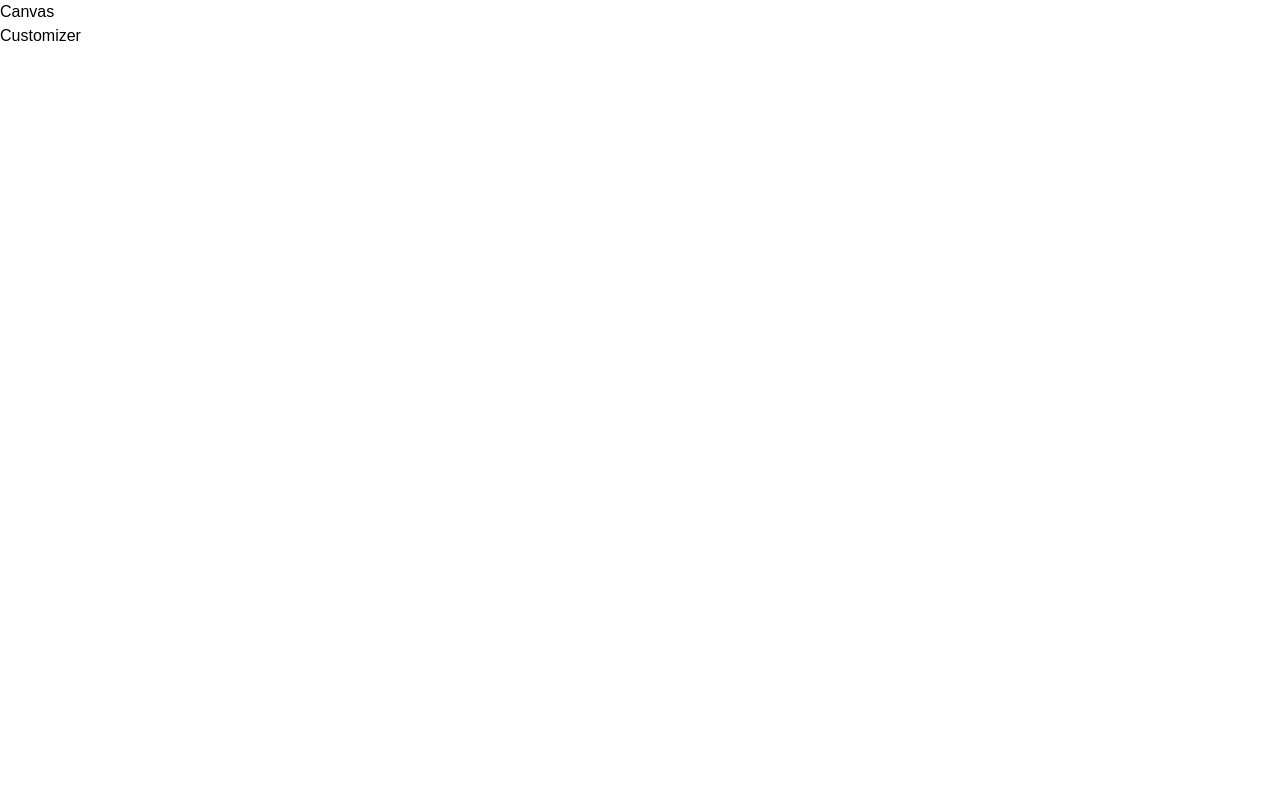
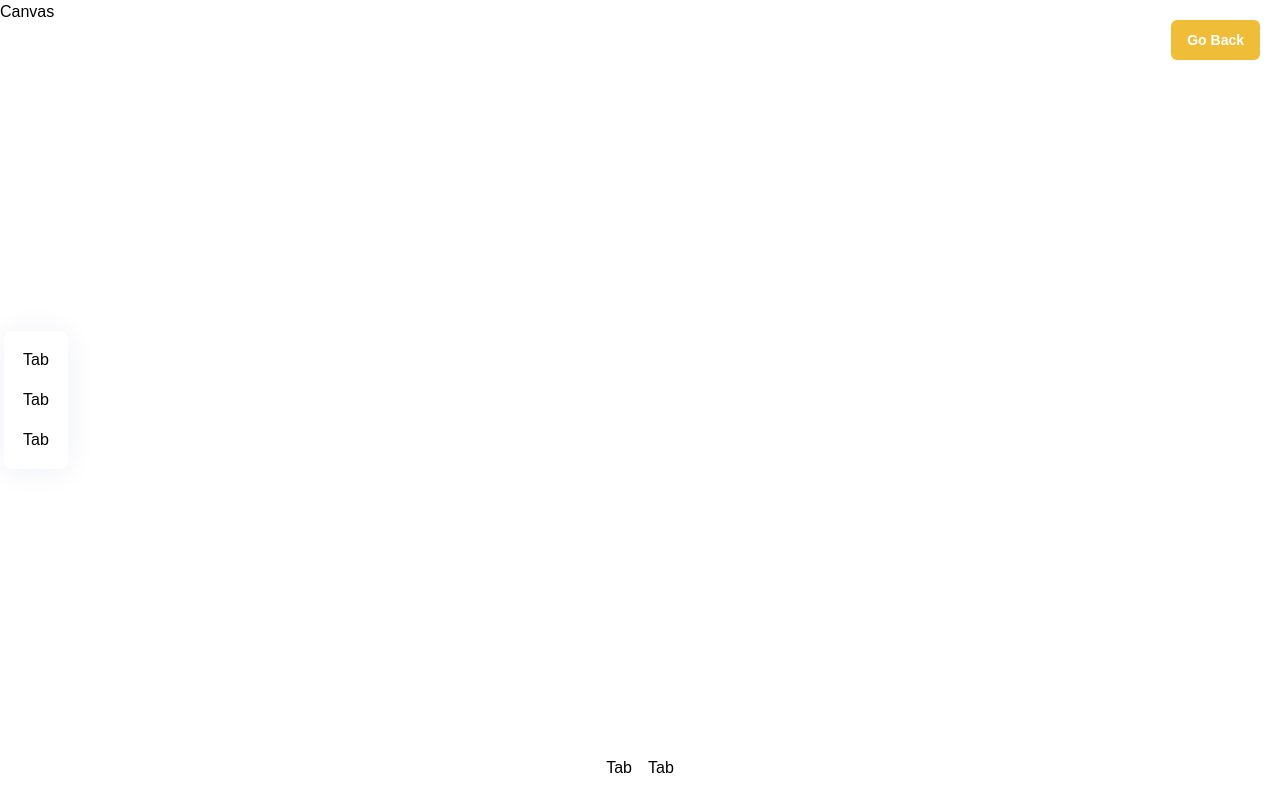
Before and after one commit to cirko0/threejs, a React (Vite) app in the folder client/: page / in a window 1280 px wide. Both pictures are taken after a click on the button "Customize It". Built offline with nearby package versions, Linux system fonts and the light colour scheme; a web font is replaced by a local one.

Commit message:
add Customizer page and initialized AIPicker, FilePicker, ColorPicker and Tab components

```diff
--- /dev/null
+++ b/client/src/components/AIPicker.jsx
@@ -0,0 +1,7 @@
+import React from "react";
+
+function AIPicker() {
+  return <div>AIPicker</div>;
+}
+
+export default AIPicker;
--- /dev/null
+++ b/client/src/components/ColorPicker.jsx
@@ -0,0 +1,7 @@
+import React from "react";
+
+const ColorPicker = () => {
+  return <div>ColorPicker</div>;
+};
+
+export default ColorPicker;
--- /dev/null
+++ b/client/src/components/FilePicker.jsx
@@ -0,0 +1,7 @@
+import React from "react";
+
+const FilePicker = () => {
+  return <div>FilePicker</div>;
+};
+
+export default FilePicker;
--- /dev/null
+++ b/client/src/components/Tab.jsx
@@ -0,0 +1,7 @@
+import React from "react";
+
+const Tab = () => {
+  return <div>Tab</div>;
+};
+
+export default Tab;
--- a/client/src/components/index.js
+++ b/client/src/components/index.js
@@ -1,3 +1,7 @@
 import CustomButton from "./CustomButton";
+import AIPicker from "./AIPicker";
+import ColorPicker from "./ColorPicker";
+import FilePicker from "./FilePicker";
+import Tab from "./Tab";
 
-export { CustomButton };
+export { CustomButton, AIPicker, ColorPicker, FilePicker, Tab };
--- a/client/src/pages/Customizer.jsx
+++ b/client/src/pages/Customizer.jsx
@@ -1,7 +1,72 @@
-import React from "react";
+import React, { useState, useEffect } from "react";
+import { AnimatePresence, motion } from "framer-motion";
+import { useSnapshot } from "valtio";
+
+import config from "../config/config";
+import state from "../store";
+import { download } from "../assets";
+import { downloadCanvasToImage, reader } from "../config/helpers";
+import { EditorTabs, FilterTabs, DecalTypes } from "../config/constants";
+import { fadeAnimation, slideAnimation } from "../config/motion";
+import {
+  AIPicker,
+  ColorPicker,
+  FilePicker,
+  CustomButton,
+  Tab,
+} from "../components";
 
 const Customizer = () => {
-  return <div>Customizer</div>;
+  const snap = useSnapshot(state);
+
+  return (
+    <AnimatePresence>
+      {!snap.intro && (
+        <>
+          <motion.div
+            key="custom"
+            className="absolute top-0 left-0 z-10"
+            {...slideAnimation("left")}
+          >
+            <div className="flex items-center min-h-screen">
+              <div className="editortabs-container tabs">
+                {EditorTabs.map((tab) => (
+                  <Tab key={tab.name} tab={tab} handleClick={() => {}} />
+                ))}
+              </div>
+            </div>
+          </motion.div>
+
+          <motion.div
+            className="absolute z-10 top-5 right-5"
+            {...fadeAnimation}
+          >
+            <CustomButton
+              type="filled"
+              title="Go Back"
+              handleClick={() => (state.intro = true)}
+              customStyles="w-fit px-4 py-2.5 font-bold text-sm"
+            />
+          </motion.div>
+
+          <motion.div
+            className="filtertabs-container"
+            {...slideAnimation("up")}
+          >
+            {FilterTabs.map((tab) => (
+              <Tab
+                key={tab.name}
+                tab={tab}
+                isFilterTab
+                isActiveTab=""
+                handleClick={() => {}}
+              />
+            ))}
+          </motion.div>
+        </>
+      )}
+    </AnimatePresence>
+  );
 };
 
 export default Customizer;
```
